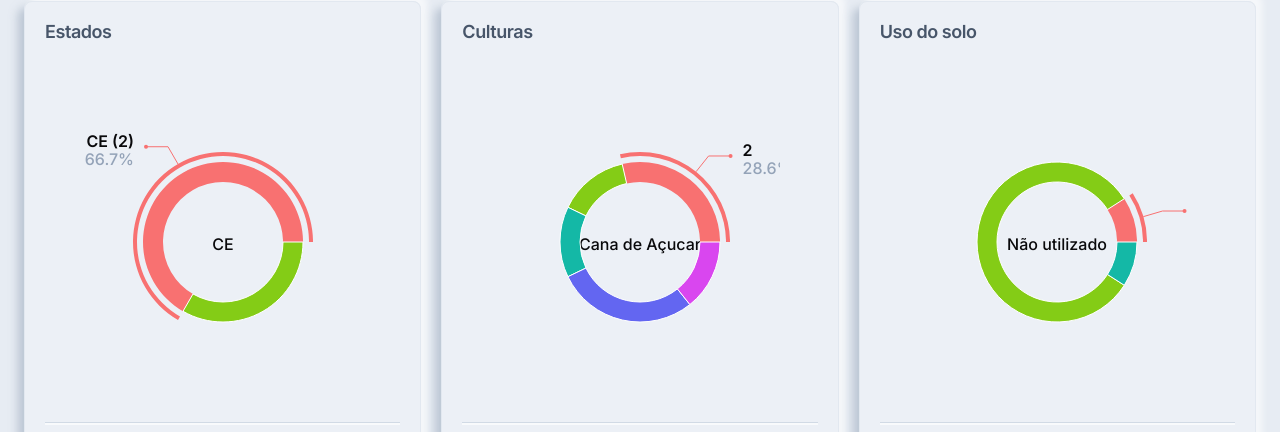
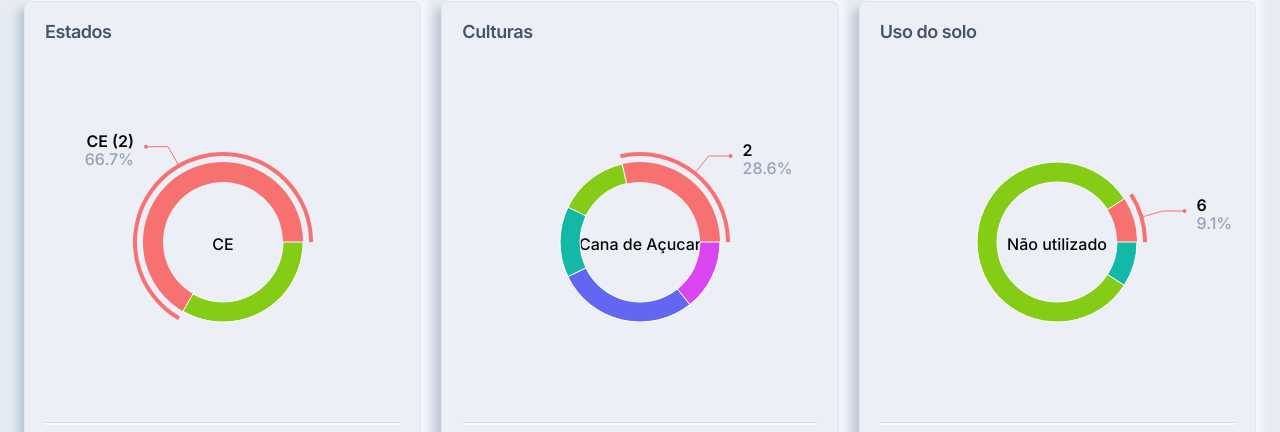
Before and after one commit to daniel-hortencio/brain-agriculture-front, a Next.js app: page / in a window 1280 px wide. Shown: the part 270-702 px from the top of the page. Built offline with nearby package versions, Linux system fonts and the light colour scheme; no server answers.

Commit message:
animations

```diff
--- a/src/components/ui/custom/chart.tsx
+++ b/src/components/ui/custom/chart.tsx
@@ -1,6 +1,6 @@
 "use client";
 
-import { useState } from "react";
+import { useEffect, useState } from "react";
 import { Pie, PieChart, Sector } from "recharts";
 
 const renderActiveShape = (props: any) => {
@@ -72,7 +72,7 @@ const renderActiveShape = (props: any) => {
       >
         {payload.label
           ? `${payload.label} (${value.toLocaleString("pt-BR")})`
-          : value.toLocaleString("pt-BR")}
+          : `${value.toLocaleString("pt-BR")}`}
       </text>
       <text
         x={ex + (cos >= 0 ? 1 : -1) * 12}
@@ -97,16 +97,31 @@ type Props = {
 
 export const Chart = ({ data }: Props) => {
   const [activeIndex, setActiveIndex] = useState(0);
+  const [windowWidth, setWindowWidth] = useState(window?.innerWidth || 280);
+
   const onPieEnter = (_: any, index: number) => {
     setActiveIndex(index);
   };
 
+  useEffect(() => {
+    const handleResize = () => {
+      setWindowWidth(window.innerWidth);
+    };
+
+    window.addEventListener("resize", handleResize);
+
+    return () => {
+      window.removeEventListener("resize", handleResize);
+    };
+  }, []);
+
   return (
     <PieChart
       height={280}
-      width={280}
+      width={windowWidth >= 1280 ? 360 : windowWidth / 2}
       style={{
         overflow: "visible",
+        minWidth: 280,
       }}
     >
       <Pie
--- a/src/modules/dashboard/pages/index.tsx
+++ b/src/modules/dashboard/pages/index.tsx
@@ -102,7 +102,7 @@ export const Dashboard = () => {
           ground_usage.total -
           ground_usage.arable_area -
           ground_usage.vegetation_area,
-        label: "",
+        label: ``,
       },
       {
         name: "Agricultável",
```
